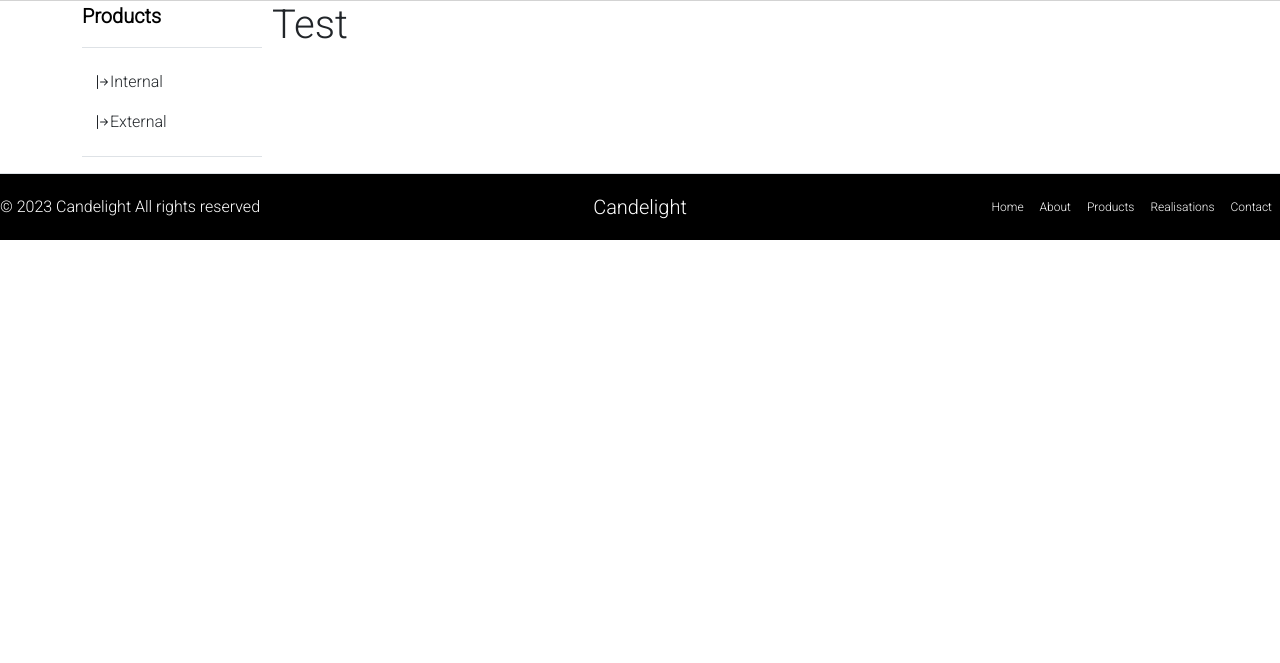
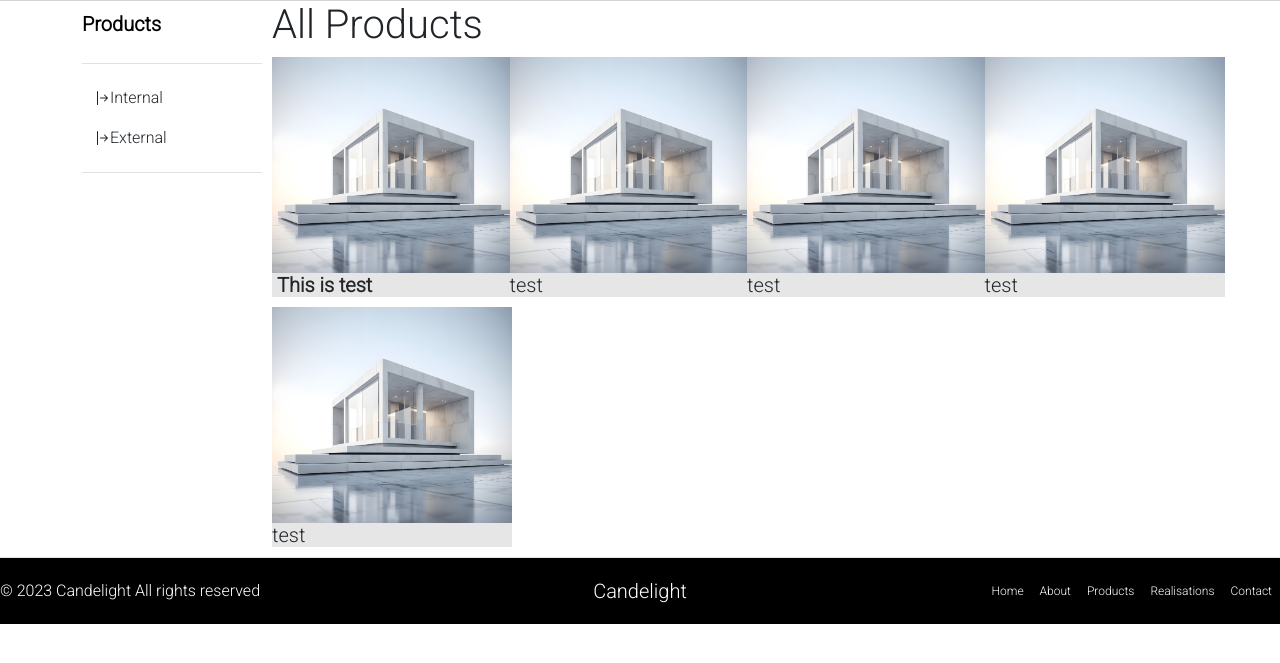
Before and after one commit to Szaitan/Candelight, a Django app: page /products in a window 1280 px wide. Shown: the part 57-720 px from the top of the page. Run offline with Django 4.2, Linux system fonts and the light colour scheme.

Commit message:
Rev. 07.03 - Products Page: HTML, CSS, implementation of sidebar with css and grid system for it

```diff
--- a/candelight_website/static/candelight_website/products_page/css/products_page.css
+++ b/candelight_website/static/candelight_website/products_page/css/products_page.css
@@ -1,3 +1,28 @@
+.product-div {
+    width: 30vh;
+    height: 30vh;
+    margin-bottom: 10px;
+    background-color: #e6e6e6;
+}
+
+.product-div:hover {
+    color: white;
+    background-color: black;
+    border-style: solid;
+    border-width: 2px;
+    border-color: black;
+}
+
+.product-img {
+    width: 100%;
+    height: 90%;
+    object-fit: fit;
+}
+.product-text {
+    padding-left: 5px;
+    font-weight: bold;
+}
+
 /* Rotate arrow down when aria-expanded is true */
 .btn[aria-expanded="true"] svg.bi-arrow-bar-down {
     transform: rotate(90deg);
--- a/candelight_website/templates/candelight_website/products_page.html
+++ b/candelight_website/templates/candelight_website/products_page.html
@@ -23,7 +23,7 @@
             <!-- Sidebar -->
             <div class="flex-shrink-0" style="width: 180px;">
                 <a href="{% url 'products_page' %}" class="d-flex align-items-center pb-3 mb-3 link-body-emphasis text-decoration-none border-bottom">
-                    <span class="fs-5 fw-semibold">Products</span>
+                    <span class="fs-5 fw-semibold my-2">Products</span>
                 </a>
                 <ul class="list-unstyled ps-0">
                     <li class="mb-1">
@@ -62,11 +62,45 @@
             </div>
         </div>
         <div class="col-xl-10 col-lg-12 col-md-12">
-            <h1>Test</h1>
+            <div class="row">
+                <h1>All Products</h1>
+            </div>
+            <div class="row">
+                <div class="cox-xl-3 col-lg-3 col-md-6">
+                    <div class="product-div">
+                        <img src="{% static 'candelight_website/realisations_page/images/realisation-first-image.jpg' %}" class="product-img" alt="test-img">
+                        <h5 class="product-text">This is test</h5>
+
+                    </div>
+                </div>
+                <div class="cox-xl-3 col-lg-3 col-md-6 col-sl-6">
+                    <div class="product-div">
+                        <img src="{% static 'candelight_website/realisations_page/images/realisation-first-image.jpg' %}" class="product-img" alt="test-img">
+                        <h5>test</h5>
+                    </div>
+                </div>
+                <div class="cox-xl-3 col-lg-3 col-md-6">
+                    <div class="product-div">
+                        <img src="{% static 'candelight_website/realisations_page/images/realisation-first-image.jpg' %}" class="product-img" alt="test-img">
+                        <h5>test</h5>
+                    </div>
+                </div>
+                <div class="cox-xl-3 col-lg-3 col-md-6">
+                    <div class="product-div">
+                        <img src="{% static 'candelight_website/realisations_page/images/realisation-first-image.jpg' %}" class="product-img" alt="test-img">
+                        <h5>test</h5>
+                    </div>
+                </div>
+                <div class="cox-xl-3 col-lg-3 col-md-6">
+                    <div class="product-div">
+                        <img src="{% static 'candelight_website/realisations_page/images/realisation-first-image.jpg' %}" class="product-img" alt="test-img">
+                        <h5>test</h5>
+                    </div>
+                </div>
+            </div>
         </div>
     </div>
 </div>
-
 
 <script>
     function toggleArrow(button) {
```
